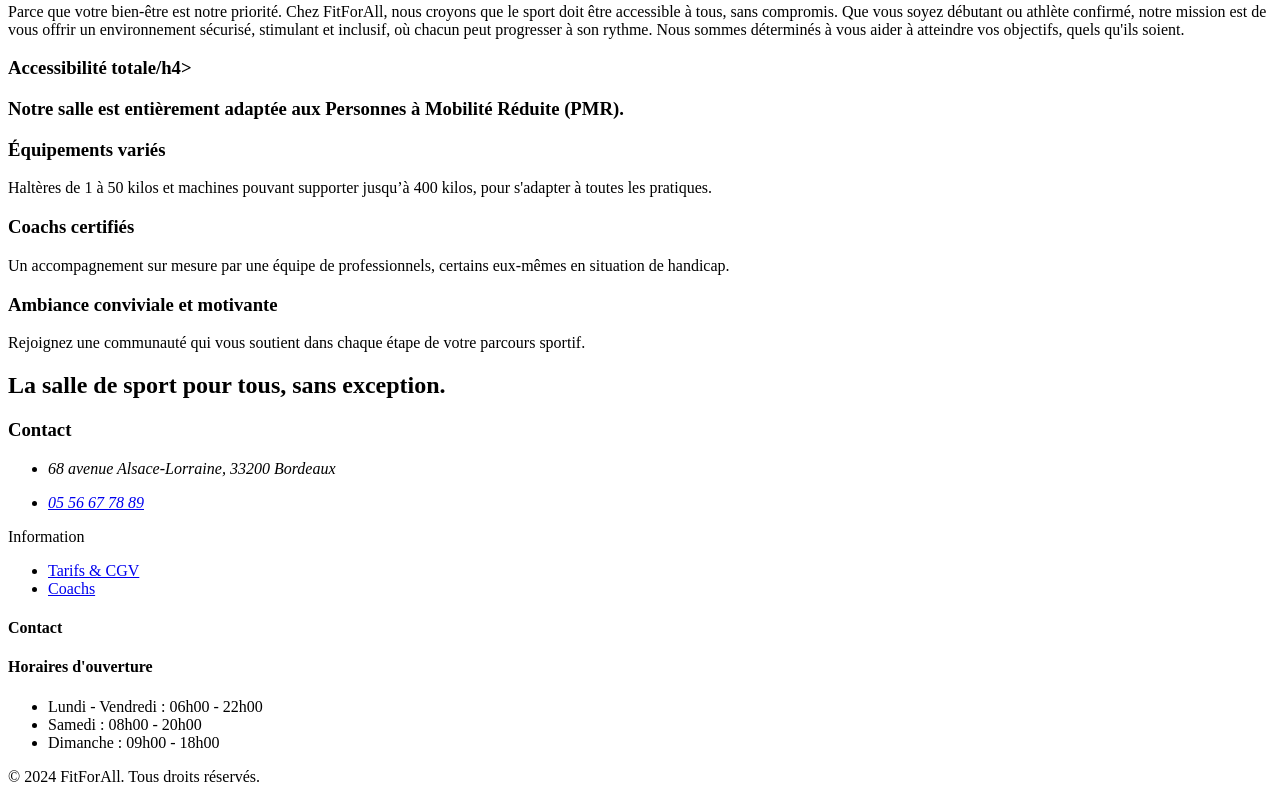
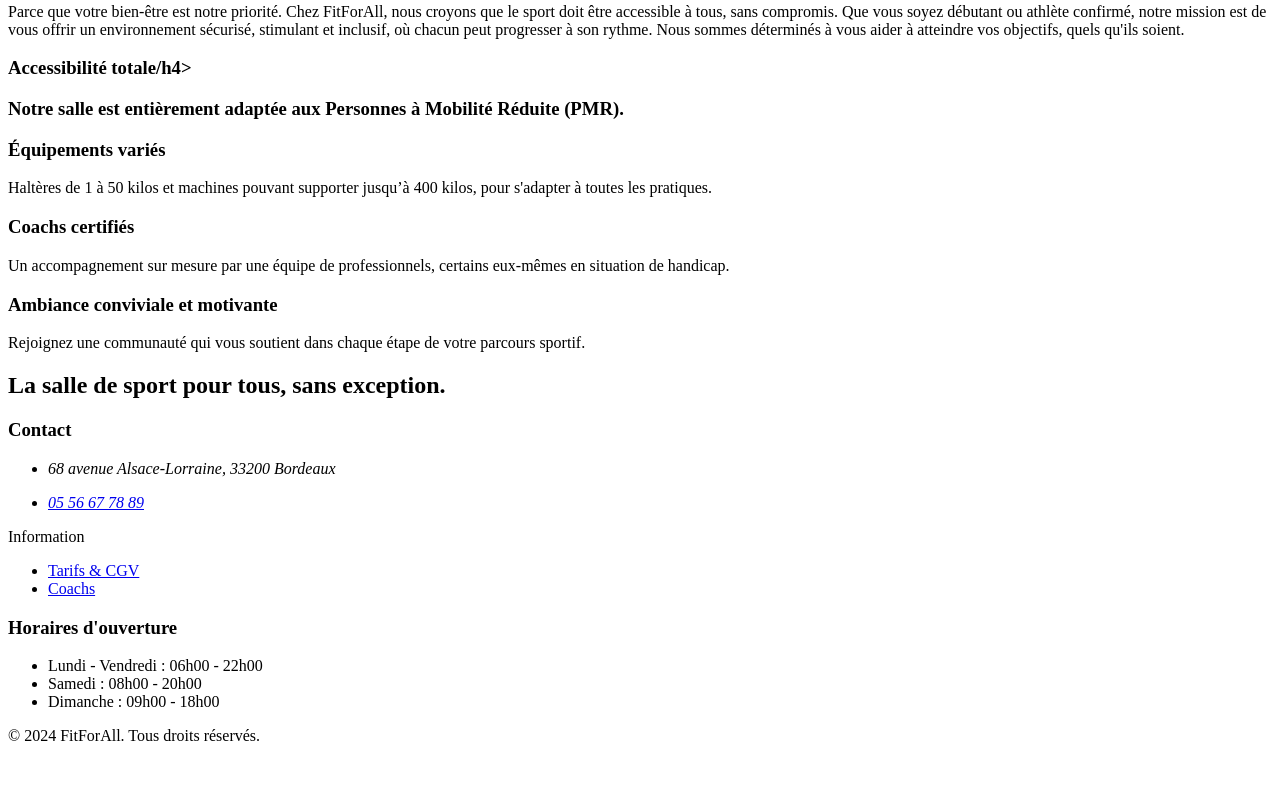
Before and after one commit to guiback0/FitForAll, a plain HTML site: page index.html in a window 1280 px wide. Shown: the part 442-1244 px from the top of the page. After the commit the page ends 1203 px from the top, so only its background shows below. Drawn offline with Linux system fonts and the light colour scheme.

Commit message:
💄 Updated : title in the footer

```diff
--- a/index.html
+++ b/index.html
@@ -159,9 +159,8 @@
                 </div>
         </div>
         <div class="footer__col">
-            <h4>Contact</h4>
+            <h3>Horaires d'ouverture</h3>
             <div class="footer__links">
-                <h4>Horaires d'ouverture</h4>
                 <ul>
                     <li><i class="ri-time-line"></i> Lundi - Vendredi : 06h00 - 22h00</li>
                     <li><i class="ri-time-line"></i> Samedi : 08h00 - 20h00</li>
```
